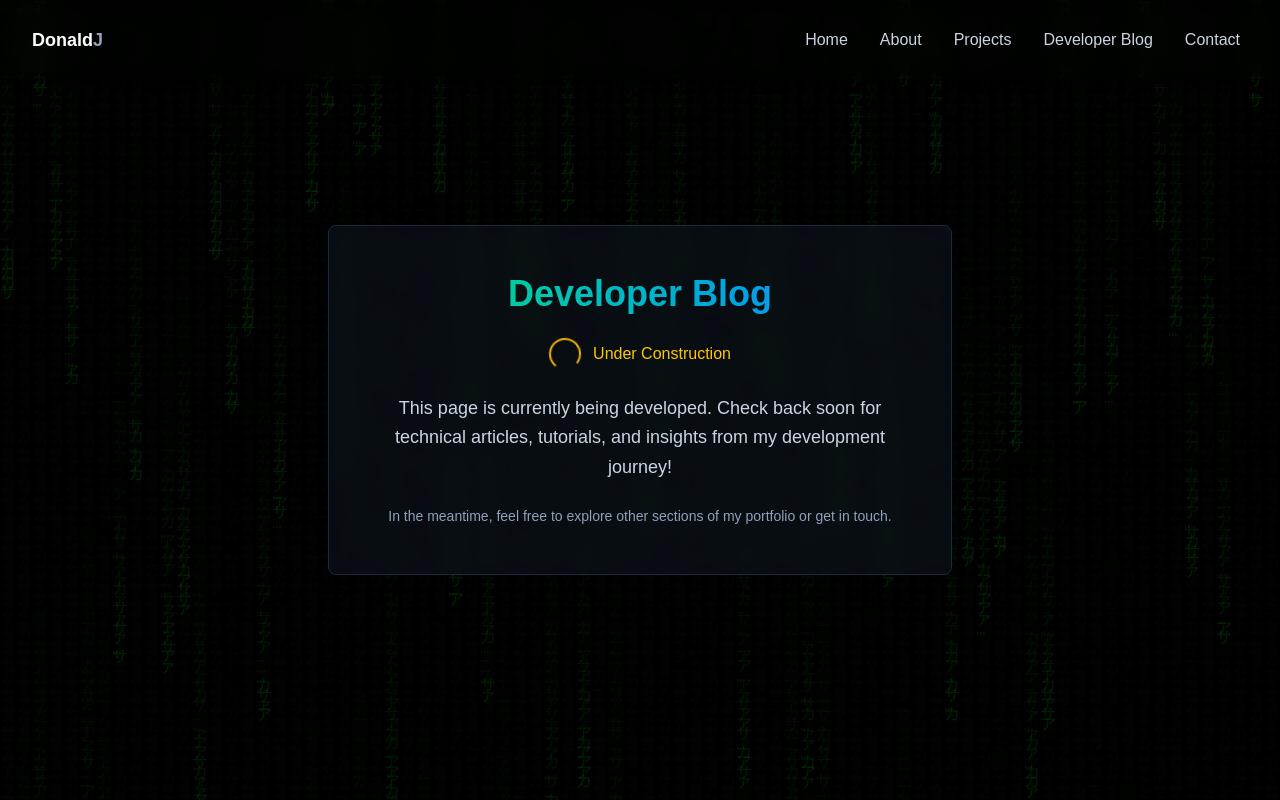
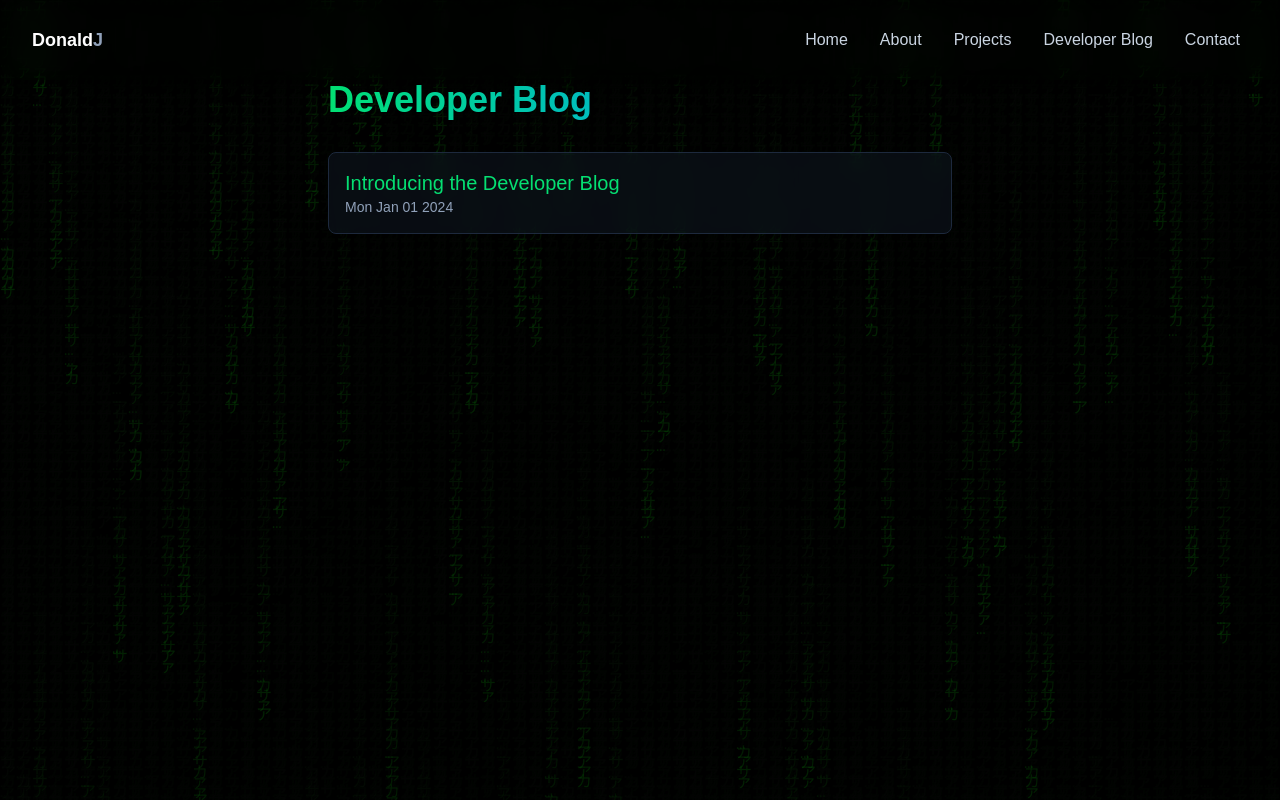
Before and after one commit to DonaldJennings/portfolio-website, a Next.js app: page /dev-blog in a window 1280 px wide. Built offline with nearby package versions, Linux system fonts and the light colour scheme.

Commit message:
feat: add developer blog with mdx posts

```diff
--- /dev/null
+++ b/src/app/dev-blog/[slug]/page.tsx
@@ -0,0 +1,23 @@
+import MatrixRain from '@/components/organisms/MatrixRain';
+import { getDevBlogPost, getDevBlogPosts } from '@/lib/devblog';
+
+export function generateStaticParams() {
+  const posts = getDevBlogPosts();
+  return posts.map((post) => ({ slug: post.slug }));
+}
+
+export default function DevBlogPostPage({ params }: { params: { slug: string } }) {
+  const { content, meta } = getDevBlogPost(params.slug);
+
+  return (
+    <div className="min-h-screen bg-black text-white relative overflow-hidden">
+      <MatrixRain />
+      <div className="relative z-10 py-20">
+        <article className="max-w-2xl mx-auto px-6">
+          <h1 className="text-3xl font-bold mb-6">{meta.title}</h1>
+          <div className="space-y-4" dangerouslySetInnerHTML={{ __html: content }} />
+        </article>
+      </div>
+    </div>
+  );
+}
--- a/src/app/dev-blog/page.tsx
+++ b/src/app/dev-blog/page.tsx
@@ -1,30 +1,32 @@
-'use client';
-
-import React from 'react';
 import MatrixRain from '@/components/organisms/MatrixRain';
+import Link from 'next/link';
+import { getDevBlogPosts } from '@/lib/devblog';
 
 export default function DevBlogPage() {
+  const posts = getDevBlogPosts();
+
   return (
     <div className="min-h-screen bg-black text-white relative overflow-hidden">
       <MatrixRain />
-      <div className="relative z-10 min-h-screen flex items-center justify-center">
-        <div className="max-w-2xl mx-auto px-6 text-center">
-          <div className="bg-slate-800/30 backdrop-blur-sm rounded-lg p-12 border border-slate-800">
-            <h1 className="text-4xl font-bold mb-6 bg-gradient-to-r from-green-400 to-blue-500 bg-clip-text text-transparent">
-              Developer Blog
-            </h1>
-            <div className="flex items-center justify-center mb-6">
-              <div className="w-8 h-8 border-2 border-yellow-500 border-t-transparent rounded-full animate-spin mr-3"></div>
-              <span className="text-yellow-400 font-medium">Under Construction</span>
-            </div>
-            <p className="text-slate-300 text-lg leading-relaxed mb-6">
-              This page is currently being developed. Check back soon for technical articles,
-              tutorials, and insights from my development journey!
-            </p>
-            <p className="text-slate-400 text-sm">
-              In the meantime, feel free to explore other sections of my portfolio or get in touch.
-            </p>
-          </div>
+      <div className="relative z-10 py-20">
+        <div className="max-w-2xl mx-auto px-6">
+          <h1 className="text-4xl font-bold mb-8 bg-gradient-to-r from-green-400 to-blue-500 bg-clip-text text-transparent">
+            Developer Blog
+          </h1>
+          <ul className="space-y-4">
+            {posts.map((post) => (
+              <li key={post.slug} className="border border-slate-800 rounded-lg p-4 bg-slate-800/30 backdrop-blur-sm">
+                <Link href={`/dev-blog/${post.slug}`} className="text-xl text-green-400 hover:underline">
+                  {post.title}
+                </Link>
+                {post.date && (
+                  <p className="text-slate-400 text-sm">
+                    {new Date(post.date).toDateString()}
+                  </p>
+                )}
+              </li>
+            ))}
+          </ul>
         </div>
       </div>
     </div>
--- /dev/null
+++ b/src/content/dev-blog/hello-world.mdx
@@ -0,0 +1,6 @@
+---
+title: "Introducing the Developer Blog"
+date: "2024-01-01"
+---
+
+Welcome to the developer blog! This first post is written in **MDX** and loaded from the filesystem.
--- /dev/null
+++ b/src/lib/devblog.ts
@@ -0,0 +1,72 @@
+import fs from 'fs';
+import path from 'path';
+
+const postsDirectory = path.join(process.cwd(), 'src', 'content', 'dev-blog');
+
+export type DevBlogMeta = {
+  title: string;
+  date: string;
+  slug: string;
+};
+
+function parseFrontMatter(fileContent: string): { data: Record<string, string>; content: string } {
+  const match = /^---\n([\s\S]+?)\n---\n([\s\S]*)$/m.exec(fileContent);
+  if (!match) {
+    return { data: {}, content: fileContent };
+  }
+
+  const data: Record<string, string> = {};
+  match[1]
+    .split('\n')
+    .filter(Boolean)
+    .forEach((line) => {
+      const [key, ...rest] = line.split(':');
+      data[key.trim()] = rest.join(':').trim().replace(/^"|"$/g, '');
+    });
+
+  return { data, content: match[2] };
+}
+
+function markdownToHtml(md: string): string {
+  return md
+    .replace(/^### (.*$)/gim, '<h3>$1</h3>')
+    .replace(/^## (.*$)/gim, '<h2>$1</h2>')
+    .replace(/^# (.*$)/gim, '<h1>$1</h1>')
+    .replace(/\*\*(.*)\*\*/gim, '<strong>$1</strong>')
+    .replace(/\*(.*)\*/gim, '<em>$1</em>')
+    .replace(/\n$/gim, '<br />')
+    .replace(/\n/g, '<br />');
+}
+
+export function getDevBlogPosts(): DevBlogMeta[] {
+  if (!fs.existsSync(postsDirectory)) return [];
+
+  const files = fs.readdirSync(postsDirectory);
+  return files
+    .filter((file) => file.endsWith('.mdx'))
+    .map((filename) => {
+      const fullPath = path.join(postsDirectory, filename);
+      const fileContent = fs.readFileSync(fullPath, 'utf8');
+      const { data } = parseFrontMatter(fileContent);
+      return {
+        title: data.title || filename.replace(/\.mdx$/, ''),
+        date: data.date || '',
+        slug: filename.replace(/\.mdx$/, ''),
+      } as DevBlogMeta;
+    })
+    .sort((a, b) => new Date(b.date).getTime() - new Date(a.date).getTime());
+}
+
+export function getDevBlogPost(slug: string): { meta: DevBlogMeta; content: string } {
+  const fullPath = path.join(postsDirectory, `${slug}.mdx`);
+  const fileContent = fs.readFileSync(fullPath, 'utf8');
+  const { data, content } = parseFrontMatter(fileContent);
+  return {
+    meta: {
+      title: data.title || slug,
+      date: data.date || '',
+      slug,
+    },
+    content: markdownToHtml(content),
+  };
+}
```
